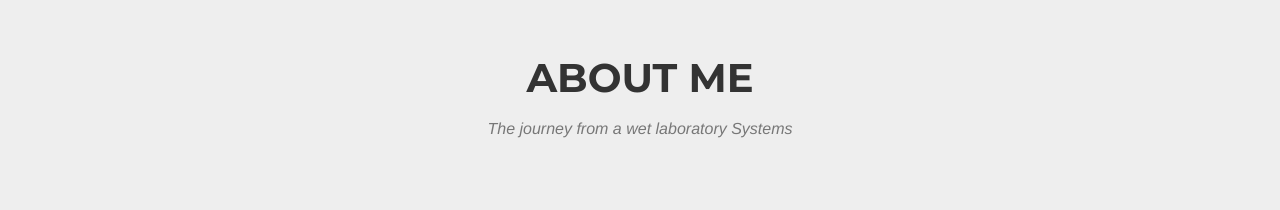
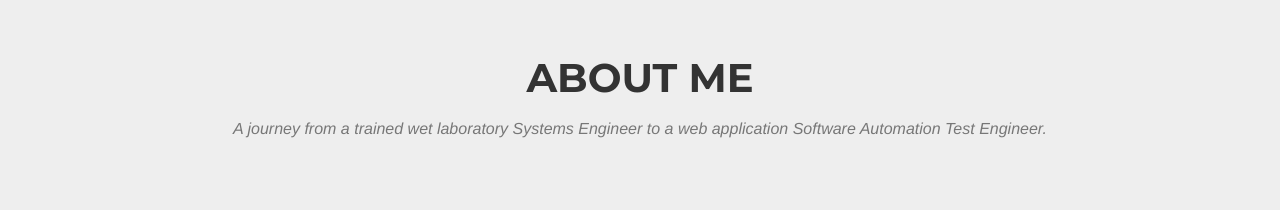
Before and after one commit to ajnavarro1424/ajnavarro1424.github.io, a website: page index.html in a window 1280 px wide. Shown: the part 880-1090 px from the top of the page. Drawn offline with nearby package versions, Linux system fonts and the light colour scheme; grey boxes are pictures that could not be loaded; a web font is replaced by a local one.

Commit message:
Update fix.

```diff
--- a/index.html
+++ b/index.html
@@ -94,7 +94,7 @@
             <div class="row">
                 <div class="col-sm-12 text-center">
                     <h2 class="section-heading">About Me</h2>
-                    <h3 class="section-subheading text-muted">The journey from a wet laboratory Systems  </h3>
+                    <h3 class="section-subheading text-muted">A journey from a trained wet laboratory Systems Engineer to a web application Software Automation Test Engineer.</h3>
                 </div>
             </div>
             <div class="row">
```
